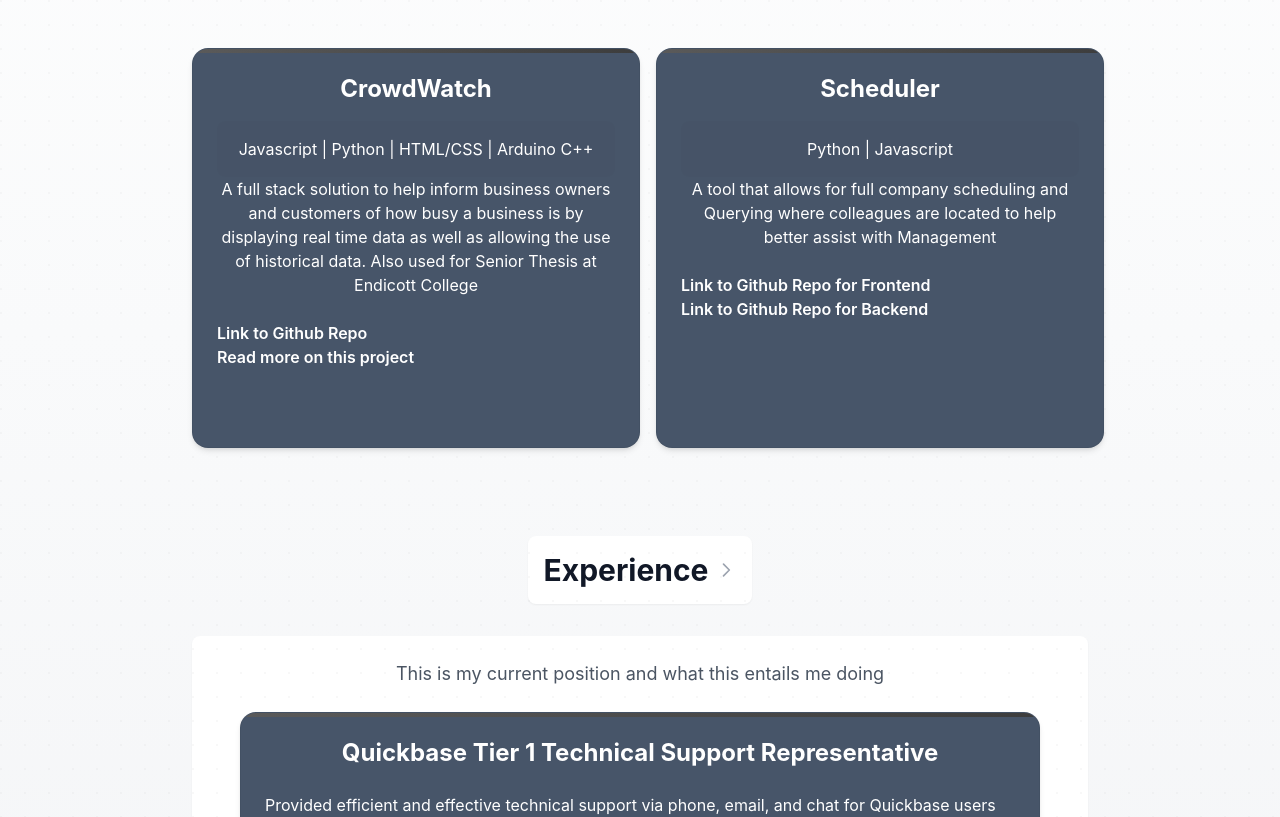
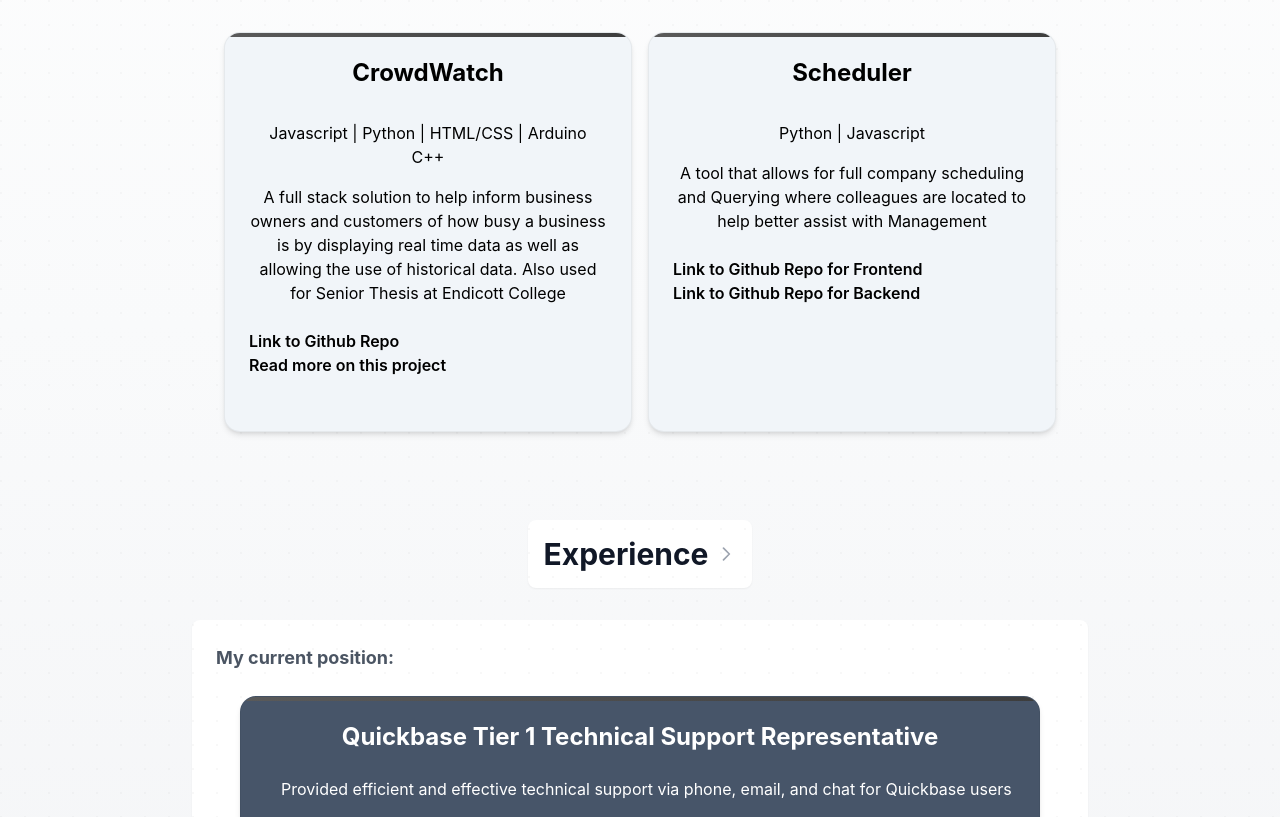
Before and after one commit to ljodiceendicott/Programming-Portfolio, a Next.js app: page / in a window 1280 px wide. Shown: the part 720-1537 px from the top of the page. Built offline with nearby package versions, Linux system fonts and the light colour scheme.

Commit message:
changed the formatting of the landing page

```diff
--- a/src/pages/components/Preview-Card.tsx
+++ b/src/pages/components/Preview-Card.tsx
@@ -33,7 +33,7 @@ const ItemCard: React.FC<PreviewCardProps> = ({
 }) => {
   return (
     <>
-      <div className="preview-card h-auto overflow-auto bg-slate-600 text-white">
+      <div className="preview-card h-auto overflow-auto bg-slate-100 text-black">
         <h1 className="text-2xl font-bold">{title}</h1>
         <div id="techcontainer" className="flex justify-center space-x-3">
           {technologies}
--- a/src/pages/index.tsx
+++ b/src/pages/index.tsx
@@ -13,7 +13,7 @@ export default function Home() {
     <Page>
       <div className="min-h-screen bg-gradient-to-b from-white via-gray-50 to-gray-100 px-4 py-8 sm:px-6 lg:px-8">
         <div className="mx-auto max-w-4xl text-center">
-          <h1 className="mt-16 text-black bg-clip-text text-4xl font-bold text-transparent sm:text-5xl">
+          <h1 className="mt-14 text-black text-4xl font-bold sm:text-5xl">
             Hello
           </h1>
 
@@ -30,7 +30,7 @@ export default function Home() {
             </p>
           </div>
 
-          <section className="mt-16">
+          <section className="mt-14">
             <Link
               href="/projects"
               className="group inline-flex w-full items-center justify-between rounded-lg bg-white p-4 shadow-sm transition-all hover:shadow-md sm:w-auto"
@@ -48,7 +48,7 @@ export default function Home() {
               </svg>
             </Link>
 
-            <div className="mt-8 grid gap-8 sm:grid-cols-2 lg:grid-cols-2 -mr-96 r3">
+            <div className="mt-8 mx-auto container px-4 sm:px-6 lg:px-8">
               <ProjectShowcase />
             </div>
           </section>
@@ -72,8 +72,8 @@ export default function Home() {
             </Link>
 
             <div className="mt-8 rounded-lg bg-white p-6 shadow-sm">
-              <p className="mb-6 text-lg text-gray-600">
-                This is my current position and what this entails me doing
+              <p className="mb-6 text-lg text-left text-gray-600 font-bold">
+                My current position:
               </p>
               <CurrentJob />
             </div>
--- a/src/pages/sections/currentjob.tsx
+++ b/src/pages/sections/currentjob.tsx
@@ -11,9 +11,9 @@ export default function currentjob() {
     return (
     <div className="preview-card h-auto overflow-auto bg-slate-600 text-white">
         <h1 className="text-2xl font-bold">Quickbase Tier 1 Technical Support Representative</h1> <br/>
-            <ul className="text-left">
+            <ul className="text-left space-y-4">
             {jobdesc.map((action,idx) =>
-            <li key={idx}>{action}</li>
+            <li key={idx} className=" pl-4">{action}</li>
             )}
             </ul>
             </div>
--- a/src/pages/sections/projectshowcase.tsx
+++ b/src/pages/sections/projectshowcase.tsx
@@ -3,7 +3,7 @@ import PreviewCard from "../components/Preview-Card";
 export default function experience() {
 
   return (
-    <div className="flex space-x-4 -mr-72">
+    <div className="flex space-x-4">
       {/* This is the showcase of the projects that I will be looking to show off */}
       {/* Will Soon systematically read in these values from Resume */}
       <PreviewCard
--- a/src/styles/card.css
+++ b/src/styles/card.css
@@ -107,7 +107,7 @@
     gap: var(--spacing-md);
     flex-wrap: wrap;
     padding: var(--spacing-md);
-    background-color: rgba(0, 0, 0, 0.02);
+    /* background-color: rgba(0, 0, 0, 0.02); */
     border-radius: var(--radius-md);
     margin-top: var(--spacing-md);
 }
```
